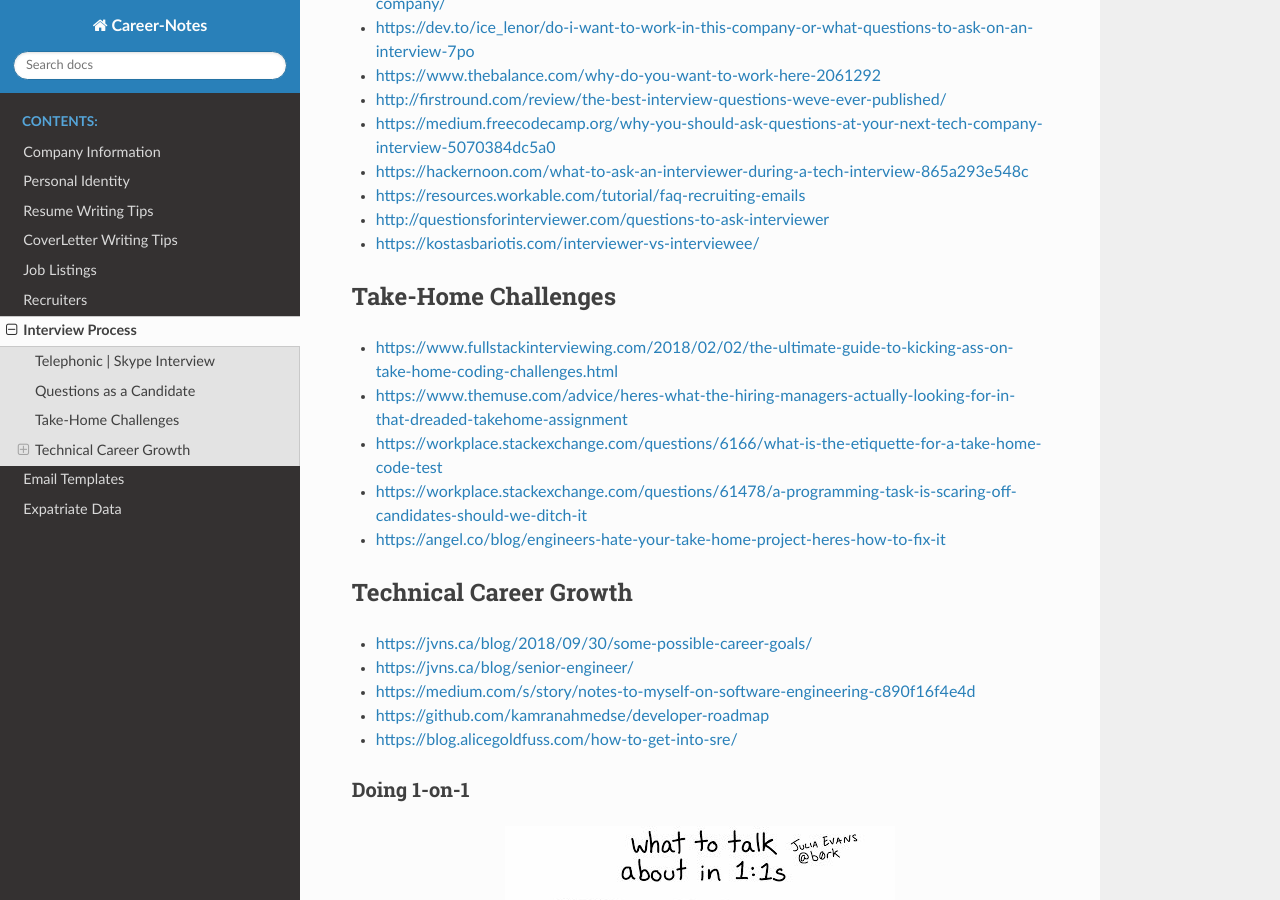
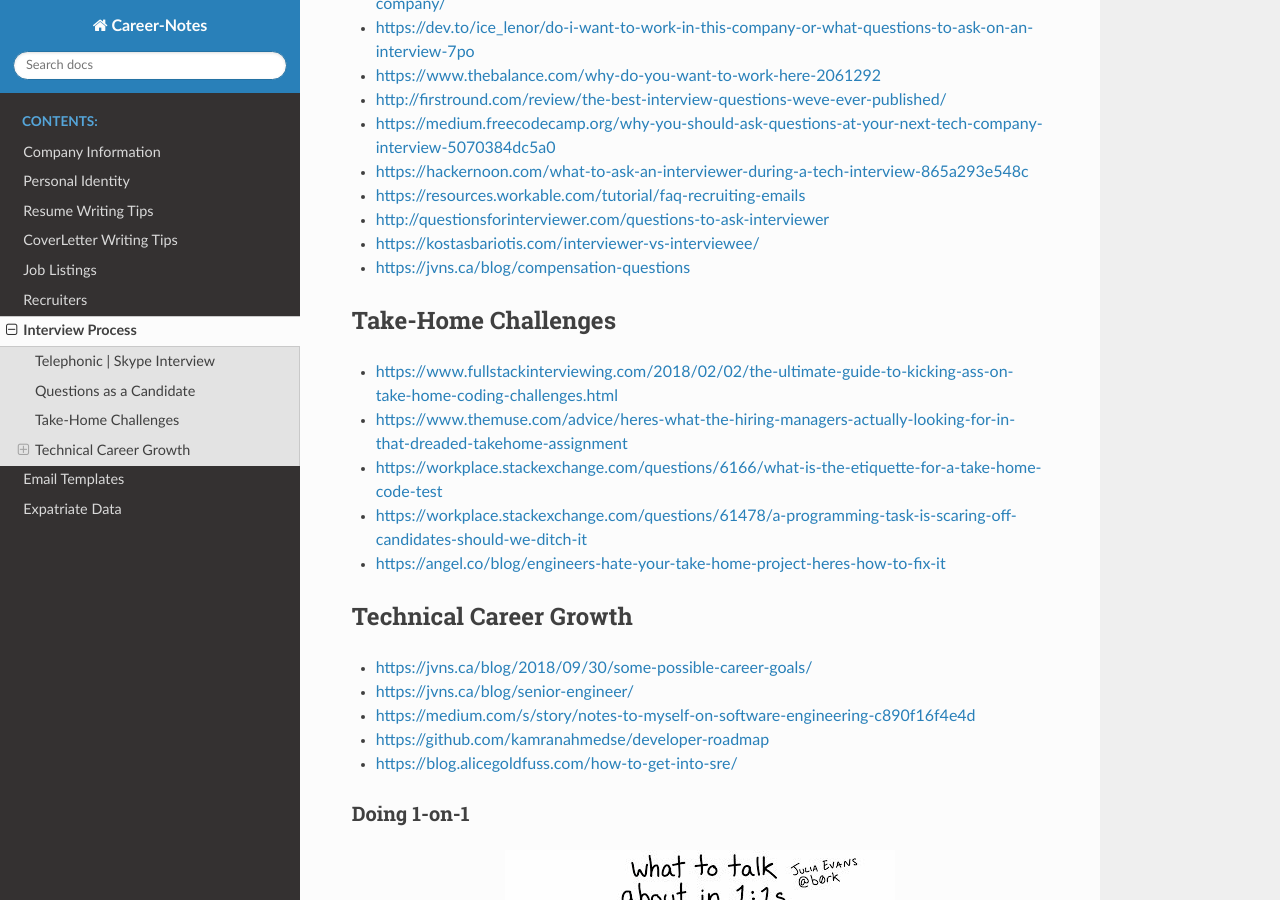
Before and after one commit to vinayhegde1990/career-notes, a Sphinx documentation site: the page built from docs/source/Interview-Process.rst, in a window 1280 px wide and 900 px high, scrolled down 568 px. Built offline with Sphinx 7.4.7 and the Read the Docs theme 2.0.0, drawn with Linux system fonts in a browser that asks for light colours; some of the changed lines change nothing that is shown.

Commit message:
- Adds compensation questions

```diff
--- a/docs/source/Interview-Process.rst
+++ b/docs/source/Interview-Process.rst
@@ -38,6 +38,8 @@ Questions as a Candidate
 - http://questionsforinterviewer.com/questions-to-ask-interviewer
 
 - https://kostasbariotis.com/interviewer-vs-interviewee/
+
+- https://jvns.ca/blog/compensation-questions
 
 
 ###########################
```
